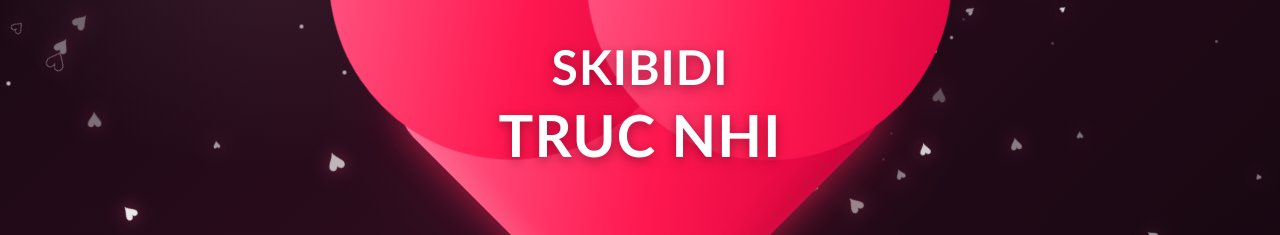
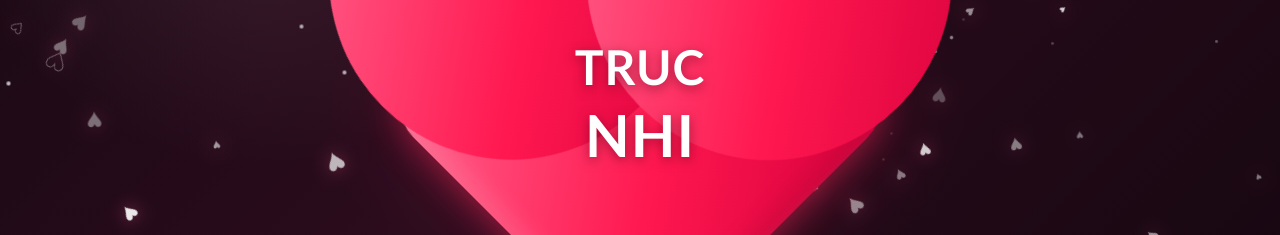
Before and after one commit to skibidiiuem/NHIGAY, a plain HTML site: page index.html in a window 1280 px wide. Shown: the part 294-529 px from the top of the page. Drawn offline with Linux system fonts and the light colour scheme.

Commit message:
index.html

```diff
--- a/index.html
+++ b/index.html
@@ -538,11 +538,11 @@
       <div class="message">
 
         <span class="line1">
-          SKIBIDI
+          TRUC
         </span>
 
         <span class="line2">
-          TRUC NHI
+          NHI
         </span>
 
       </div>
```
